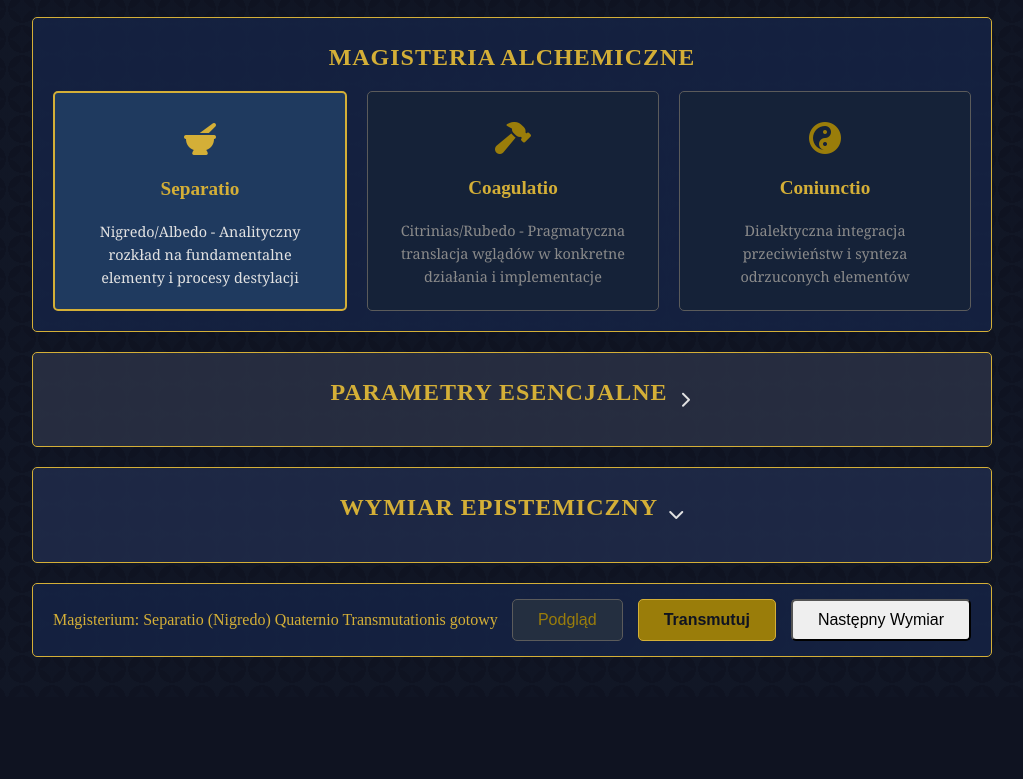
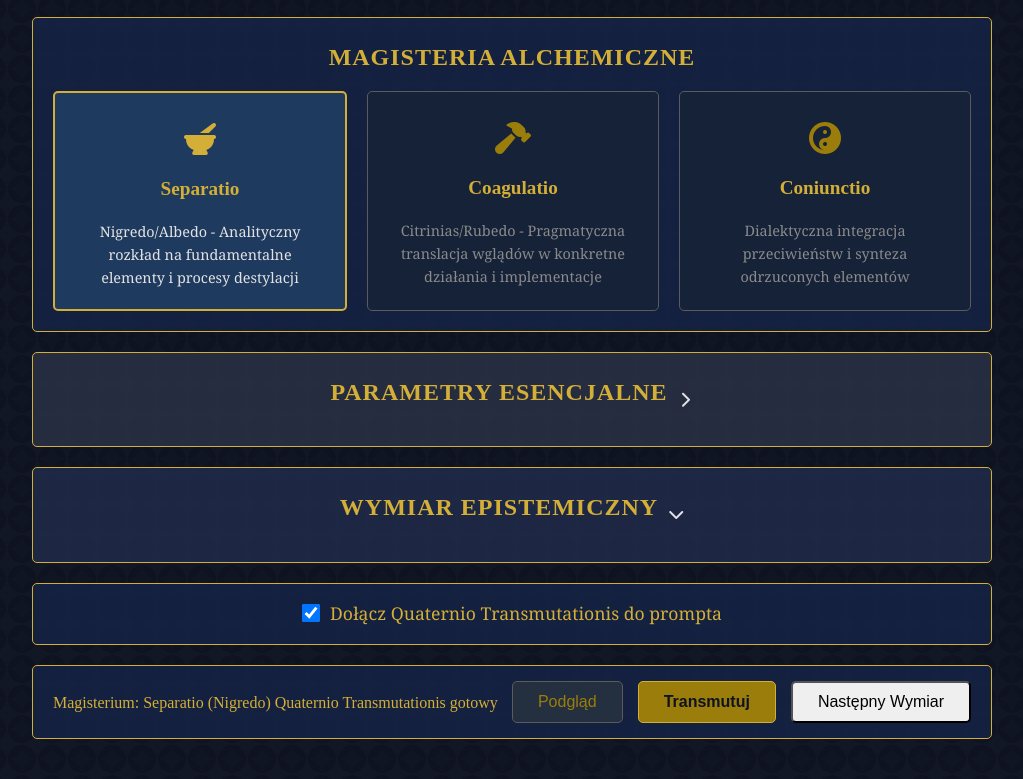
Before and after one commit to SaneFungus/Triplex-Magisterium, a plain HTML site: page index.html in a window 1280 px wide. Shown: the part 381-1160 px from the top of the page, without its empty margins (128-1151 px from the left). Before the commit the page ends 1078 px from the top, so only its background shows below. Drawn offline with Linux system fonts and the light colour scheme.

Commit message:
Wdrożenie możliwości decyzji czy używać quatro, czy nie

```diff
--- a/index.html
+++ b/index.html
@@ -359,6 +359,19 @@
       </section>
       <!-- KONIEC NOWEJ SEKCJI: WYMIAR EPISTEMICZNY -->
 
+      <!-- NOWA SEKCJA: TOGGLE DLA QUATERNIO -->
+      <section class="include-quaternio">
+        <div class="toggle-wrapper">
+          <label for="quaternio-toggle-checkbox">
+            <input type="checkbox" id="quaternio-toggle-checkbox" checked />
+            <span class="toggle-label"
+              >Dołącz Quaternio Transmutationis do prompta</span
+            >
+          </label>
+        </div>
+      </section>
+      <!-- KONIEC NOWEJ SEKCJI: TOGGLE DLA QUATERNIO -->
+
       <section class="action-buttons">
         <div class="status-indicator">
           <span id="current-forma">Magisterium: Separatio (Nigredo)</span>
--- a/quaternio.js
+++ b/quaternio.js
@@ -315,7 +315,7 @@ class QuaternioTransmutationis {
    */
   generatePromptExtension() {
     let extension =
-      "***\n Mając to wszystko na uwadze, przepuść to przez:\n ## QUATERNIO TRANSMUTATIONIS\n\n"
+      "***\n Mając na uwadze wcześniejsze rozważania, przepuść to przez:\n ## QUATERNIO TRANSMUTATIONIS\n\n"
 
     // Dodanie informacji o wybranym wymiarze
     extension += `Aktywuj ${this._getDimensionLabel(
@@ -665,6 +665,12 @@ document.addEventListener("DOMContentLoaded", function () {
     const originalPrompt = originalGeneratePrompt()
     console.log("Quaternio: Oryginalny prompt został wygenerowany")
 
+    // Sprawdzenie czy dołączyć rozszerzenie Quaternio
+    const includeQuaternio =
+      document.getElementById("quaternio-toggle-checkbox") &&
+      document.getElementById("quaternio-toggle-checkbox").checked
+
+    if (includeQuaternio) {
       // Rozszerzenie promptu o komponent Quaternio
       const quaternioExtension = quaternio.generatePromptExtension()
       console.log("Quaternio: Wygenerowano rozszerzenie promptu")
@@ -673,9 +679,45 @@ document.addEventListener("DOMContentLoaded", function () {
       const combinedPrompt = originalPrompt + "\n\n" + quaternioExtension
       console.log("Quaternio: Połączono oryginał z rozszerzeniem")
       return combinedPrompt
+    } else {
+      console.log("Quaternio: Prompt bez rozszerzenia Quaternio")
+      return originalPrompt
+    }
   }
 
   console.log("Quaternio: Funkcja generatePrompt została pomyślnie nadpisana")
+
+  // Quaternio toggle checkbox functionality
+  const quaternioToggleCheckbox = document.getElementById(
+    "quaternio-toggle-checkbox"
+  )
+  const epistemicznyWymiarSection = document.querySelector(
+    ".epistemiczny-wymiar"
+  )
+  const advanceQuaternioButton = document.getElementById("advance-quaternio")
+
+  if (
+    quaternioToggleCheckbox &&
+    epistemicznyWymiarSection &&
+    advanceQuaternioButton
+  ) {
+    // Initial state
+    if (!quaternioToggleCheckbox.checked) {
+      epistemicznyWymiarSection.style.display = "none"
+      advanceQuaternioButton.style.display = "none"
+    }
+
+    // Handle changes
+    quaternioToggleCheckbox.addEventListener("change", function () {
+      if (this.checked) {
+        epistemicznyWymiarSection.style.display = "block"
+        advanceQuaternioButton.style.display = "inline-block"
+      } else {
+        epistemicznyWymiarSection.style.display = "none"
+        advanceQuaternioButton.style.display = "none"
+      }
+    })
+  }
 
   // Obsługa przycisku "Następny Wymiar"
   const advanceButton = document.getElementById("advance-quaternio")
--- a/styles.css
+++ b/styles.css
@@ -526,3 +526,35 @@ button {
   align-items: center;
   cursor: pointer;
 }
+
+/* Add this to styles.css */
+.include-quaternio {
+  background-color: rgba(22, 36, 71, 0.8);
+  border: 1px solid #d4af37;
+  border-radius: 5px;
+  padding: 15px 20px;
+  margin-bottom: 20px;
+  text-align: center;
+}
+
+.toggle-wrapper {
+  display: inline-block;
+}
+
+.toggle-wrapper label {
+  display: flex;
+  align-items: center;
+  cursor: pointer;
+}
+
+.toggle-wrapper input[type="checkbox"] {
+  margin-right: 10px;
+  width: 18px;
+  height: 18px;
+  cursor: pointer;
+}
+
+.toggle-label {
+  color: #d4af37;
+  font-size: 1.1rem;
+}
```
Lines whose indentation alone changed are shown as unchanged.
